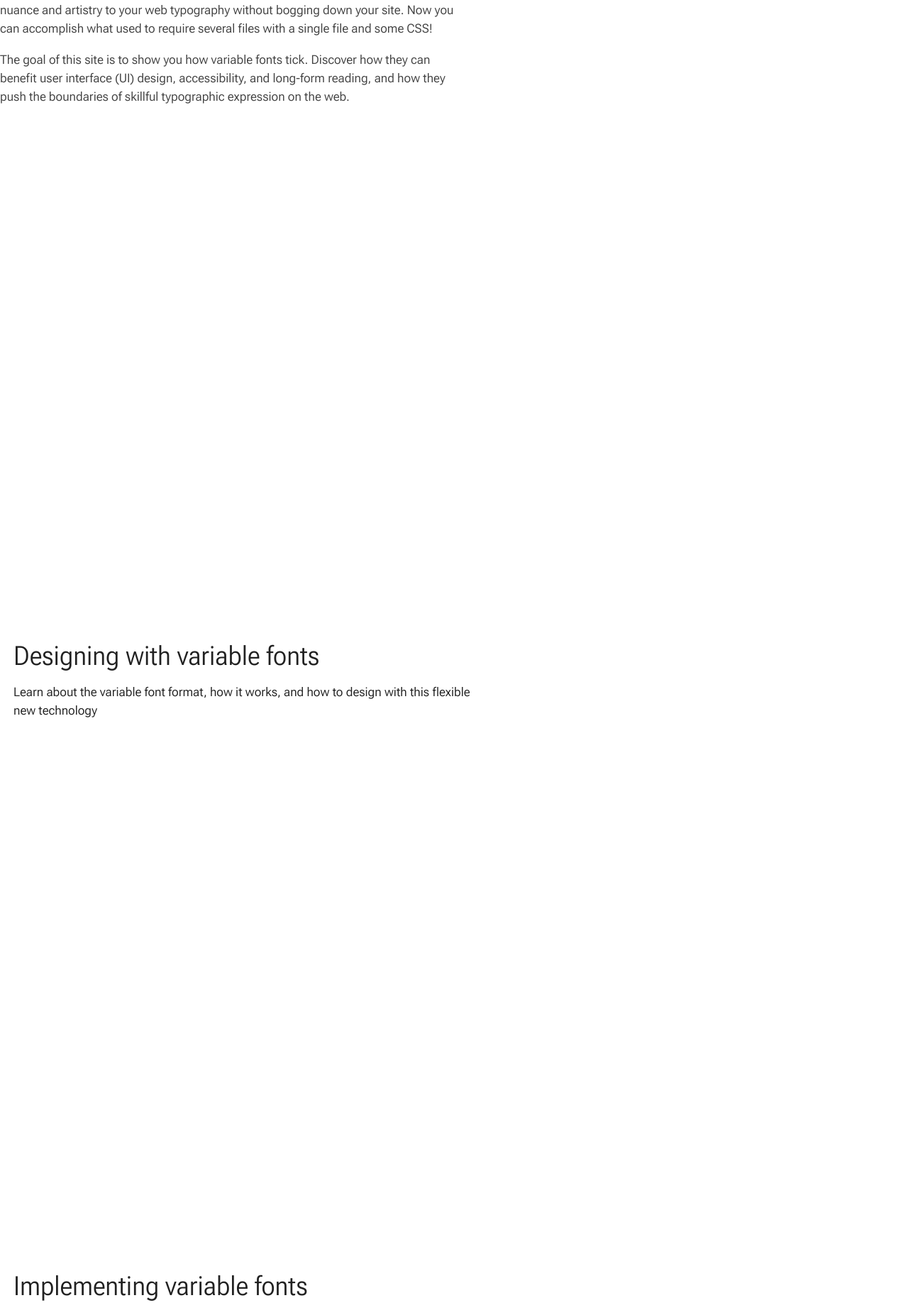
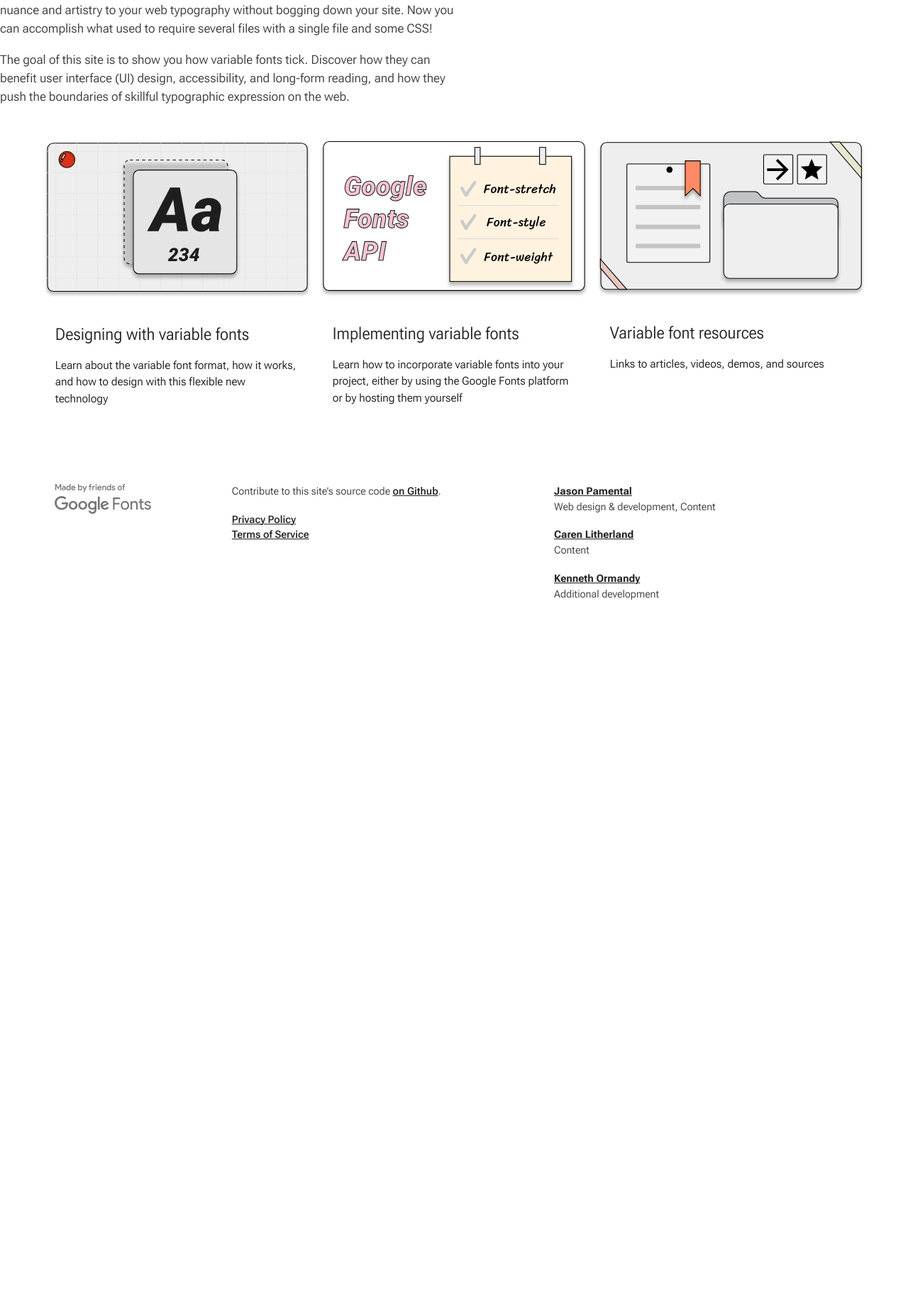
Before and after one commit to jpamental/variable-fonts, a Jekyll site: the page built from index.html, in a window 1280 px wide. Shown: the part 528-2381 px from the top of the page at 71% size. Built offline with Jekyll 4.4.1, drawn with Linux system fonts in a browser that asks for light colours; a style sheet for code colours, icons or effects is not loaded.

Commit message:
Adds new images, card revisions to 3-up section on homepage

```diff
--- a/_includes/beatrice/02-molecules/03-card/_card.scss
+++ b/_includes/beatrice/02-molecules/03-card/_card.scss
@@ -79,6 +79,10 @@
     width: 48px;
     height: 48px;
   }
+
+  &.vf-mdc-card--flat {
+    box-shadow: none;
+  }
 }
 
 .vf-mdc-card__description {
--- a/_includes/beatrice/02-molecules/03-card/card.html
+++ b/_includes/beatrice/02-molecules/03-card/card.html
@@ -13,13 +13,15 @@
   {% assign tag = 'a' %}
 {% endif %}
 
-<{{ tag }} class="mdc-card vf-mdc-card mdc-card--outlined"
+<{{ tag }} class="mdc-card vf-mdc-card mdc-card--outlined {% if include.elevate == false %}vf-mdc-card--flat{% endif %}"
            {% if include.primary_link_url %}
              href="{{ include.primary_link_url }}"
            {% endif %}>
-  {% if include.media %}
-    <div class="mdc-card__media mdc-card__media--16-9" style="background-image: url('{{ site.baseurl }}{{ include.media }}');"></div>
-  {% endif %}
+    {% if include.media %}
+      <div class="mdc-card__media">
+        <img src="{{ site.baseurl }}{{ include.media }}" alt="" />
+      </div>
+    {% endif %}
   {% if include.body %}
     <div class="vf-mdc-card__body">
       {% if include.label and site.data.icons and site.data.icons[include.label] %}
--- a/_includes/beatrice/03-organisms/04-card-grid/_card-grid.scss
+++ b/_includes/beatrice/03-organisms/04-card-grid/_card-grid.scss
@@ -1,5 +1,16 @@
 :root {
   --card-grid-gutter: 0.333rem;
+}
+
+.card-grid.card-grid--singlerow {
+  display: flex;
+  flex-wrap: wrap;
+  @media (min-width: $bp--medium) {
+    flex-wrap: nowrap;
+  }
+  .card-grid-cell {
+    width: 100%;
+  }
 }
 
 .card-grid {
--- a/index.html
+++ b/index.html
@@ -2,6 +2,19 @@
 
 layout: beatrice_page
 home: true
+cards:
+  - title: Designing with variable fonts
+    description: Learn about the variable font format, how it works, and how to design with this flexible new technology
+    url: /about-variable-fonts
+    media: /assets/img/home-card-designing.svg
+  - title: Implementing variable fonts
+    description: Learn how to incorporate variable fonts into your project, either by using the Google Fonts platform or by hosting them yourself
+    url: /implementing-variable-fonts
+    media: /assets/img/home-card-implementing.svg
+  - title: 'Variable font resources'
+    url: /variable-font-resources
+    description: Links to articles, videos, demos, and sources
+    media: /assets/img/home-card-resources.svg
 ---
 
 <div class="home-grid">
@@ -18,35 +31,19 @@
       <p>Welcome to the most radical change in type since Gutenberg. Variable fonts let you add nuance and artistry to your web typography without bogging down your site. Now you can accomplish what used to require several files with a single file and some CSS!</p>
       <p>The goal of this site is to show you how variable fonts tick. Discover how they can benefit user interface (UI) design, accessibility, and long-form reading, and how they push the boundaries of skillful typographic expression on the web.</p>
   </div>
-  <div class="home-grid__cards">
-      {% assign cardlink1 = site.baseurl | append: '/about-variable-fonts' %}
-      {% include beatrice/02-molecules/03-card/card.html
-
-        card_style = 'outline'
-        primary_link_url = cardlink1
-        media = '/assets/img/card-design.png'
-        heading_level = 3
-        title = 'Designing with variable fonts'
-        body = 'Learn about the variable font format, how it works, and how to design with this flexible new technology'
-      %}
-      {% assign cardlink2 = site.baseurl | append: '/implementing-variable-fonts' %}
-      {% include beatrice/02-molecules/03-card/card.html
-        card_style = 'outline'
-        primary_link_url = cardlink2
-        media = '/assets/img/card-implement.png'
-        heading_level = 3
-        title = 'Implementing variable fonts'
-        body = 'Learn how to incorporate variable fonts into your project, either by using the Google Fonts platform or by hosting them yourself'
-      %}
-      {% assign cardlink3 = site.baseurl | append: '/variable-font-resources' %}
-      {% include beatrice/02-molecules/03-card/card.html
-        card_style = 'outline'
-        primary_link_url = cardlink3
-        media = '/assets/img/card-resources.png'
-        heading_level = 3
-        title = 'Variable font resources'
-        body = 'Links to articles, videos, demos, and sources'
-      %}
-
+  <div class="content-section">
+    <div class="card-grid card-grid--singlerow">
+      {% for card in page.cards %}
+        {% assign primary_link_url = site.baseurl | append: card.link %}
+        <div class="card-grid-cell">
+          {% include beatrice/02-molecules/03-card/card.html
+                     elevate=false
+                     media=card.media
+                     primary_link_url=primary_link_url
+                     title =card.title
+                     body=card.description %}
+        </div>
+      {% endfor %}
+    </div>
   </div>
 </div>
```
Also changed, not shown: other parts of _includes/beatrice/02-molecules/03-card/card.html (+4 -4 lines), assets/img/home-card-designing.svg (added), assets/img/home-card-implementing.svg (added), assets/img/home-card-resources.svg (added).
